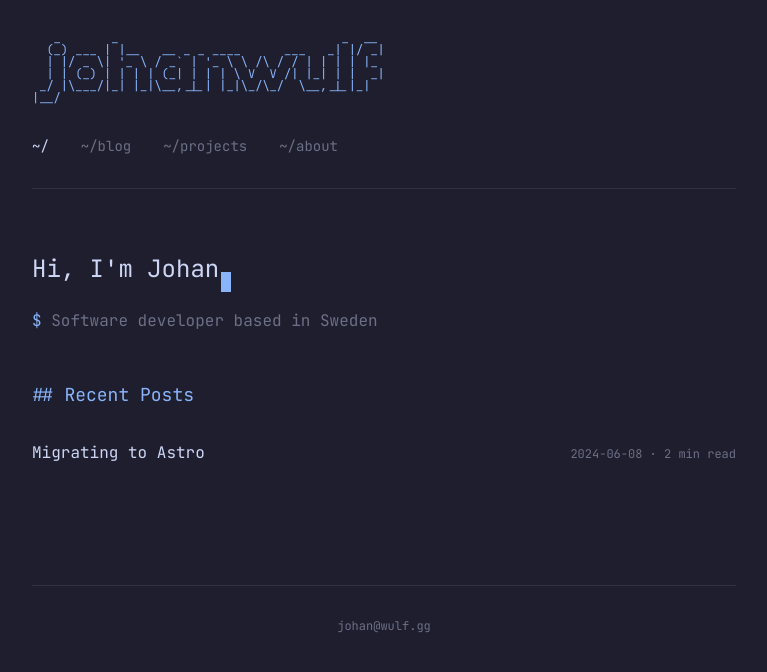
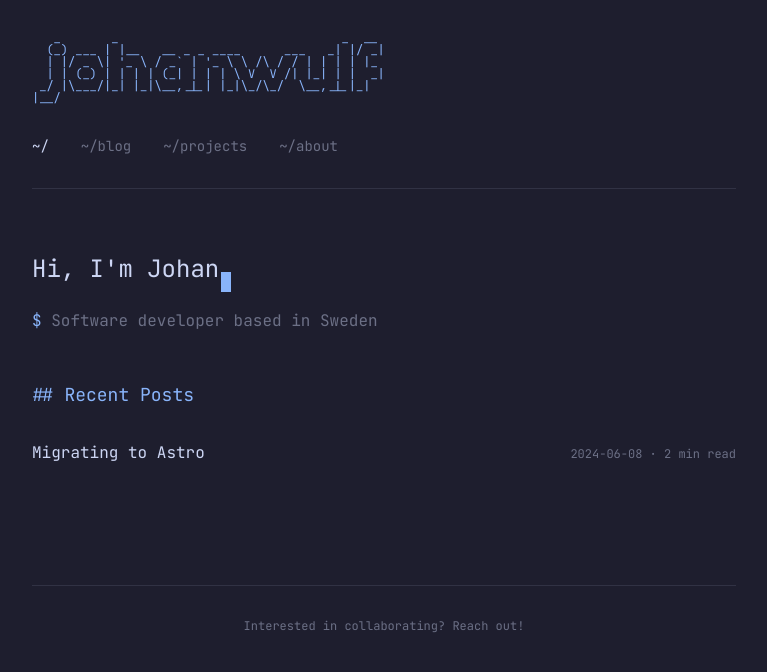
Before and after one commit to johanwulf/johanwulf.github.io, an Astro site: page / in a window 1280 px wide. Shown: the whole page, without its empty margins (256-1023 px from the left). Built offline with nearby package versions, Linux system fonts and the light colour scheme; Astro itself is replaced by a stand-in of ours; some packages are replaced by stand-ins of ours; code samples lack their colours.

Commit message:
chore: clean up

```diff
--- a/src/layouts/BaseLayout.astro
+++ b/src/layouts/BaseLayout.astro
@@ -53,7 +53,7 @@ const navItems = [
       <slot />
     </main>
     <footer class="mt-24 pt-8 border-t border-surface-0 text-center text-overlay-0 text-xs">
-      <p>johan@wulf.gg</p>
+      <p>Interested in collaborating? Reach out!</p>
     </footer>
   </div>
 </body>
```
